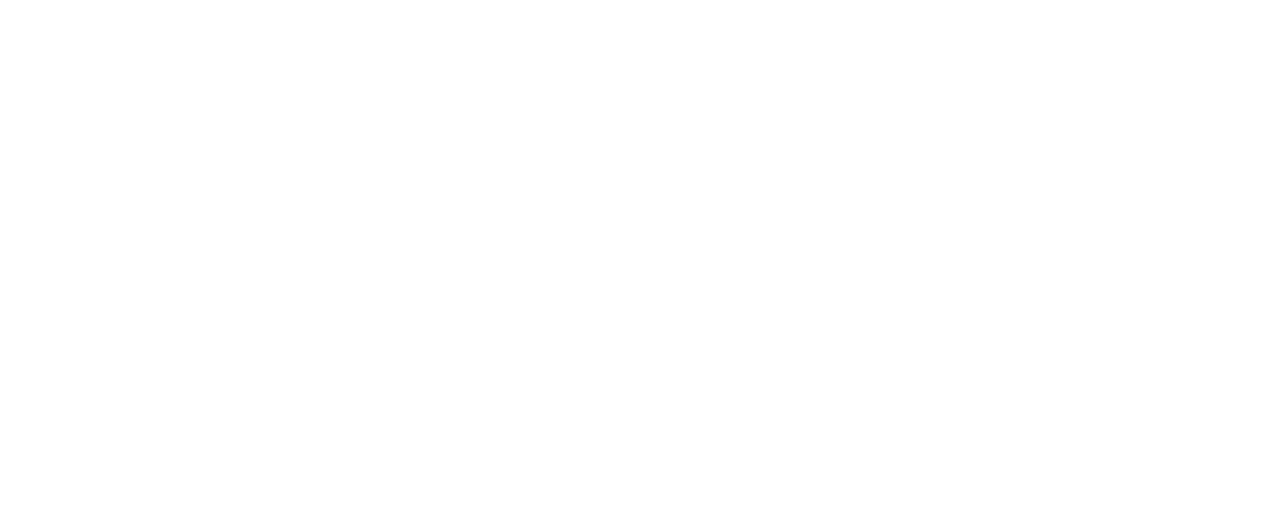
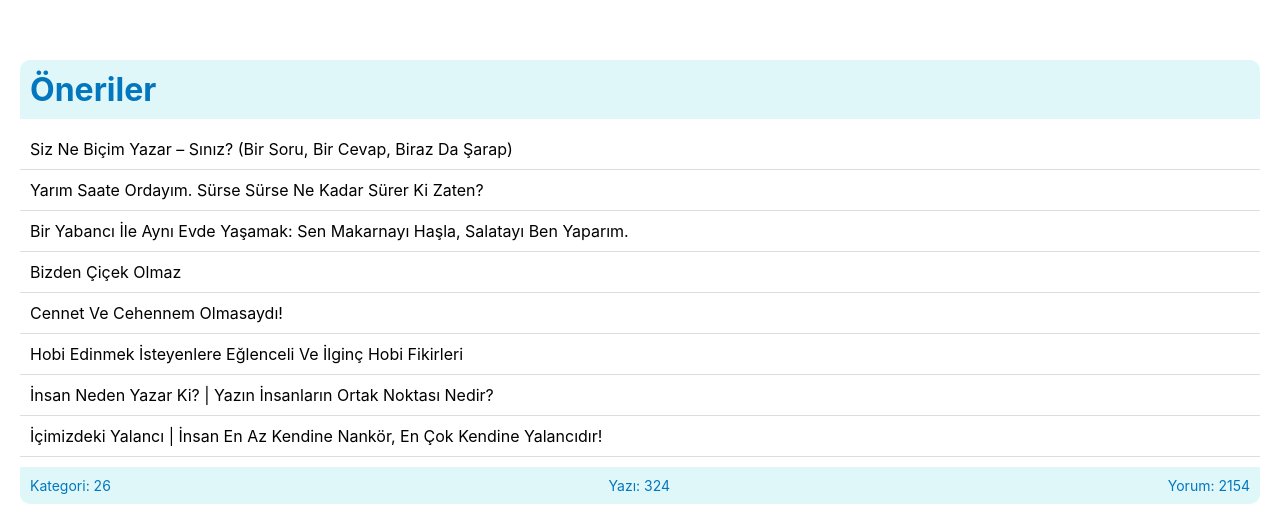
Before and after one commit to suleymandiker/frontend, a React (Create React App) app: page / in a window 1280 px wide. Shown: the part 1152-1676 px from the top of the page. Before the commit the page ends 800 px from the top, so only its background shows below. Built offline with nearby package versions, Linux system fonts and the light colour scheme; no server answers.

Commit message:
added image properties

```diff
--- a/src/App.css
+++ b/src/App.css
@@ -1,5 +1,11 @@
 .App {
-  text-align: center;
+  display: flex;
+  flex-direction: column;
+  min-height: 100vh;
+}
+
+.Suggestions {
+  margin-top: auto;
 }
 
 .App-logo {
@@ -40,17 +46,22 @@
 
 .posts-list {
   display: flex;
-  flex-wrap: wrap;
-  justify-content: space-around;
+  flex-direction: column;
+  gap: 20px;
 }
 
+
 .post {
-  border: 1px solid #ccc;
-  border-radius: 8px;
-  padding: 16px;
-  margin: 16px;
-  width: 300px;
-  box-shadow: 0 4px 8px rgba(0,0,0,0.1);
+  display: flex;
+  border: 1px solid #ddd;
+  border-radius: 5px;
+  overflow: hidden;
+}
+
+.post-image {
+  width: 200px;
+  height: auto;
+  object-fit: cover;
 }
 
 .post h2 {
@@ -59,14 +70,14 @@
 
 .post-details {
   display: flex;
-  justify-content: space-between;
-  margin-top: 8px;
+  gap: 10px;
+  margin-top: 10px;
 }
 
 .container {
   display: flex;
   justify-content: center;
-  padding: 20px;
+
 }
 
 
@@ -110,3 +121,30 @@
   margin-top: 8px;
   color: #555;
 }
+
+.left-column {
+  flex: 70%;
+  padding: 20px;
+}
+
+.right-column {
+  flex: 30%;
+  padding: 20px;
+}
+
+.sidebar {
+  background-color: #f4f4f4;
+  padding: 10px;
+  border-radius: 5px;
+}
+
+.post-image {
+  width: 200px;
+  height: auto;
+  object-fit: cover;
+}
+
+.post-content {
+  padding: 20px;
+  flex: 1;
+}
--- a/src/App.js
+++ b/src/App.js
@@ -6,8 +6,7 @@ import EditPost from './EditPost';
 import './App.css';
 import Banner from './Banner';
 import Navbar from './Navbar';
-
-
+import Suggestions from './Suggestions';
 
 function App() {
   return (
@@ -16,13 +15,18 @@ function App() {
         <Banner />
         <Navbar />
         <div className="container">
-        <main className="main-content">
-        <Routes>
-          <Route path="/" element={<PostList />} />
-          <Route path="/posts/:id" element={<PostDetail />} />
-          <Route path="/edit/:id" element={<EditPost />} />
-        </Routes>
-        </main>
+          <div className="left-column">
+            <Routes>
+              <Route path="/" element={<PostList />} />
+              <Route path="/posts/:id" element={<PostDetail />} />
+              <Route path="/edit/:id" element={<EditPost />} />
+            </Routes>
+          </div>
+          <div className="right-column">
+
+            <Suggestions />
+
+          </div>
         </div>
       </div>
     </Router>
--- a/src/EditPost.js
+++ b/src/EditPost.js
@@ -12,7 +12,8 @@ function EditPost() {
     date: '',
     category: '',
     views: 0,
-    comments: 0
+    comments: 0,
+    image: '' // Yeni image alanı
   });
   const [loading, setLoading] = useState(true);
 
@@ -77,6 +78,10 @@ function EditPost() {
           <label>Comments:</label>
           <input type="number" name="comments" value={post.comments} onChange={handleChange} />
         </div>
+        <div>
+          <label>Image URL:</label>
+          <input type="text" name="image" value={post.image} onChange={handleChange} />
+        </div>
         <button type="submit">Update Post</button>
       </form>
     </div>
--- a/src/PostList.js
+++ b/src/PostList.js
@@ -16,12 +16,16 @@ function PostList() {
       });
   }, []);
 
+  console.log(posts)
+
   return (
     <div className="App">
       <h1>Blog Posts</h1>
       <div className="posts-list">
         {posts.map(post => (
           <div key={post._id} className="post">
+            {post.image && <img src={post.image} alt={post.title} className="post-image" />}
+            <div className="post-content">
               <h2>{post.title}</h2>
               <p>{post.description}</p>
               <div className="post-details">
@@ -32,7 +36,7 @@ function PostList() {
               <Link to={`/posts/${post._id}`}>Read More</Link>
               <br/>
               <Link to={`/edit/${post._id}`}>Edit</Link>
-
+            </div>
           </div>
         ))}
       </div>
--- /dev/null
+++ b/src/Suggestions.css
@@ -0,0 +1,51 @@
+.container {
+    display: flex;
+    flex-direction: column;
+    gap: 10px;
+  }
+
+
+
+  .header {
+    background-color: #e0f7fa;
+    padding: 10px;
+    text-align: center;
+    border-radius: 10px 10px 0 0;
+    display: flex;
+    justify-content: space-between;
+    align-items: center;
+  }
+
+  .header h1 {
+    margin: 0;
+    color: #0277bd;
+  }
+
+  .recommendations {
+    list-style-type: none;
+    padding: 0;
+    margin: 0;
+  }
+
+  .recommendations li {
+    padding: 10px;
+    border-bottom: 1px solid #ddd;
+    cursor: pointer;
+  }
+
+  .recommendations li:hover {
+    background-color: #e0f7fa;
+  }
+
+  .footer {
+    display: flex;
+    justify-content: space-between;
+    padding: 10px;
+    background-color: #e0f7fa;
+    border-radius: 0 0 10px 10px;
+  }
+
+  .footer span {
+    font-size: 14px;
+    color: #0277bd;
+  }
--- /dev/null
+++ b/src/Suggestions.js
@@ -0,0 +1,29 @@
+import React from 'react';
+import './Suggestions.css';
+
+const Suggestions = () => {
+  return (
+    <div className="container">
+      <div className="header">
+        <h1>Öneriler</h1>
+      </div>
+      <ul className="recommendations">
+        <li>Siz Ne Biçim Yazar – Sınız? (Bir Soru, Bir Cevap, Biraz Da Şarap)</li>
+        <li>Yarım Saate Ordayım. Sürse Sürse Ne Kadar Sürer Ki Zaten?</li>
+        <li>Bir Yabancı İle Aynı Evde Yaşamak: Sen Makarnayı Haşla, Salatayı Ben Yaparım.</li>
+        <li>Bizden Çiçek Olmaz</li>
+        <li>Cennet Ve Cehennem Olmasaydı!</li>
+        <li>Hobi Edinmek İsteyenlere Eğlenceli Ve İlginç Hobi Fikirleri</li>
+        <li>İnsan Neden Yazar Ki? | Yazın İnsanların Ortak Noktası Nedir?</li>
+        <li>İçimizdeki Yalancı | İnsan En Az Kendine Nankör, En Çok Kendine Yalancıdır!</li>
+      </ul>
+      <div className="footer">
+        <span>Kategori: 26</span>
+        <span>Yazı: 324</span>
+        <span>Yorum: 2154</span>
+      </div>
+    </div>
+  );
+};
+
+export default Suggestions;
```
Lines whose indentation alone changed are shown as unchanged.
